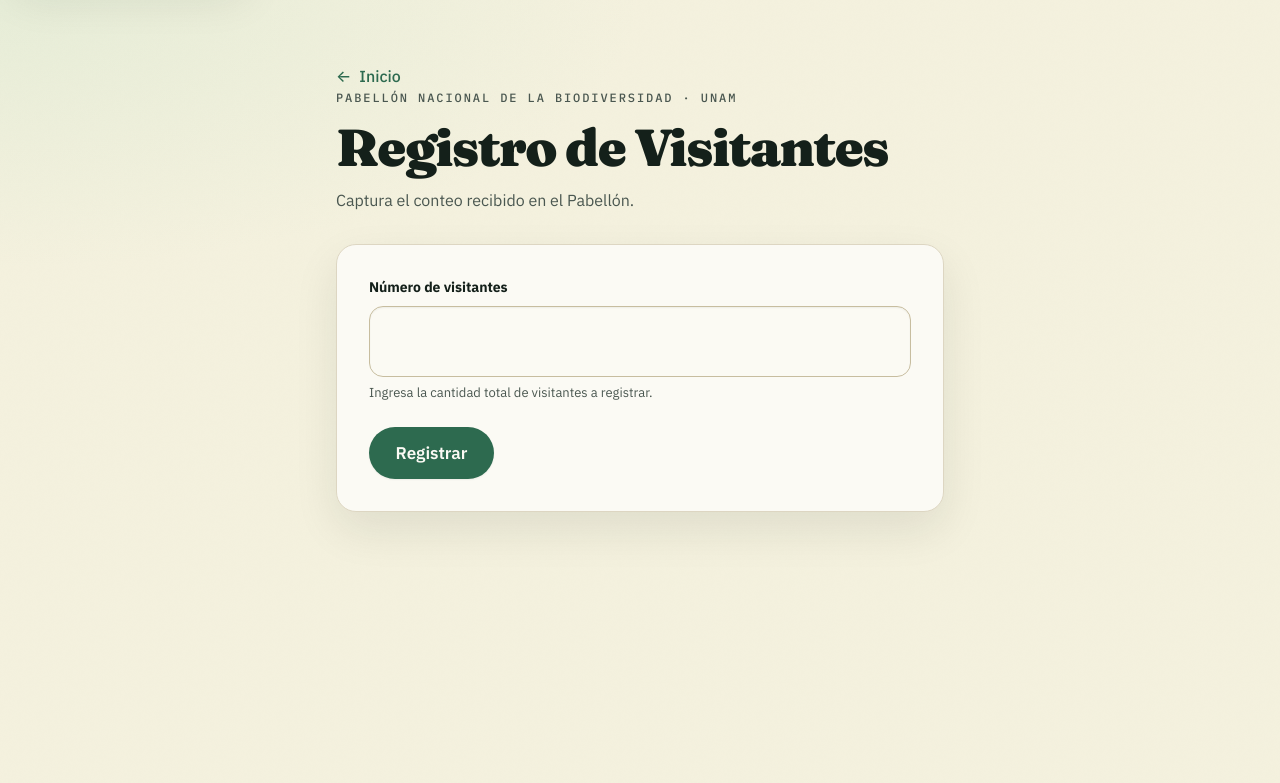
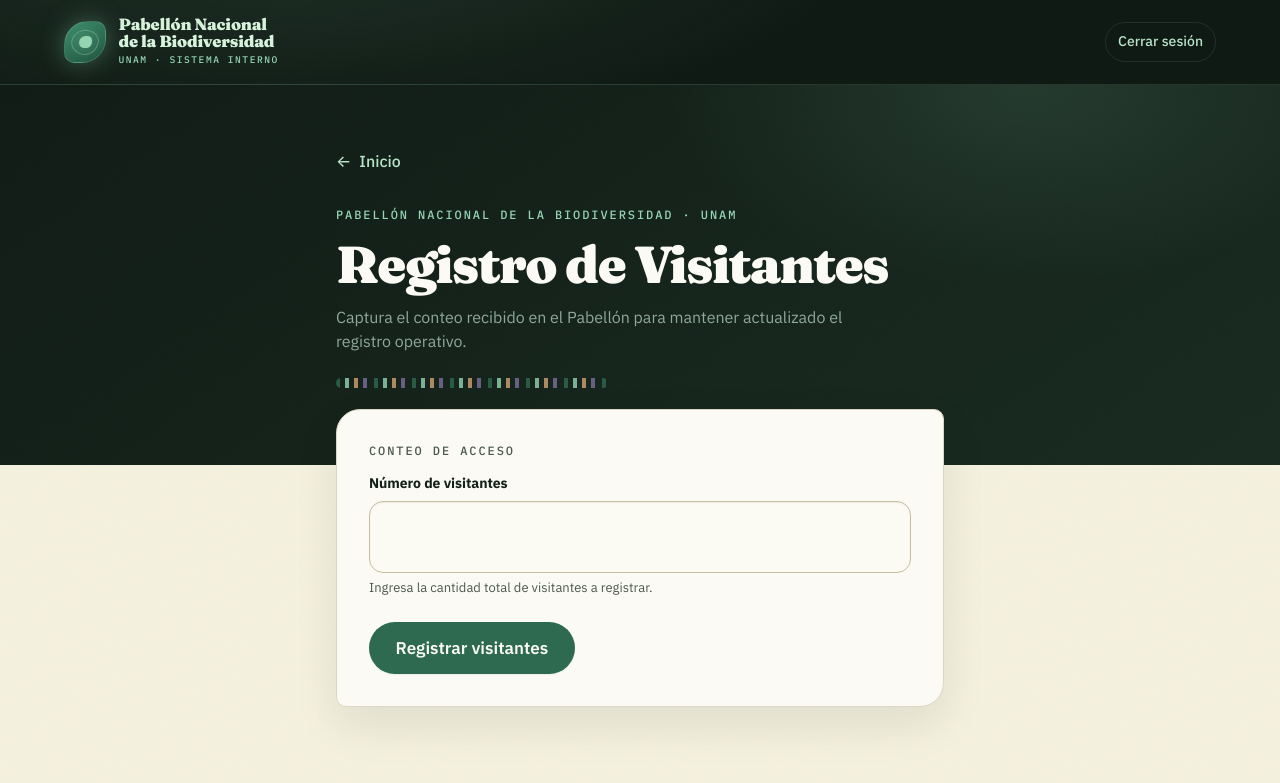
Before and after one commit to LuisMAC2022/Pablo, a Python web app: template app/templates/visitantes.html in a window 1280 px wide. Shown: the top 783 px of the page. Run offline with Jinja, Linux system fonts and the light colour scheme; the template is opened without the code that fills it, so the values that code supplies are empty.

Commit message:
redesign Mycelium visitors flow

```diff
--- a/app/templates/visitantes.html
+++ b/app/templates/visitantes.html
@@ -3,20 +3,39 @@
 {% block title %}Registro de Visitantes | Pabellón Nacional de la Biodiversidad{% endblock %}
 
 {% block body %}
-<main id="contenido-principal" class="visitors-panel page-main">
-  <a class="back-link" href="/inicio">Inicio</a>
-
-  <header class="page-header">
-    <p class="eyebrow">Pabellón Nacional de la Biodiversidad · UNAM</p>
-    <h1 class="page-header__title">Registro de Visitantes</h1>
-    <p class="page-header__lede">Captura el conteo recibido en el Pabellón.</p>
+<header class="topbar">
+  <div class="shell topbar__inner">
+    <a class="brand" href="/inicio" aria-label="Ir al inicio">
+      <span class="brand__mark" aria-hidden="true"></span>
+      <span>
+        <span class="brand__name">Pabellón Nacional<br>de la Biodiversidad</span>
+        <span class="brand__meta">UNAM · Sistema interno</span>
+      </span>
+    </a>
+    <div class="topbar__session">
+      <a class="topbar__logout" href="/logout">Cerrar sesión</a>
+    </div>
+  </div>
 </header>
 
+<main id="contenido-principal">
+  <header class="page-banner">
+    <div class="shell visitors-panel page-banner__inner">
+      <a class="back-link" href="/inicio">Inicio</a>
+      <p class="eyebrow">Pabellón Nacional de la Biodiversidad · UNAM</p>
+      <h1>Registro de Visitantes</h1>
+      <p>Captura el conteo recibido en el Pabellón para mantener actualizado el registro operativo.</p>
+      <hr class="sequence-rule" aria-hidden="true" style="width:min(17rem,100%);margin:1.5rem 0 0;">
+    </div>
+  </header>
+
+  <div class="visitors-panel task-surface">
     {% if error %}
     <p role="alert" class="alert alert--error">{{ error }}</p>
     {% endif %}
 
-  <div class="card">
+    <div class="card card--organic">
+      <p class="eyebrow">Conteo de acceso</p>
       <form class="visitors-form" method="post" action="/visitantes">
         <div class="field">
           <label for="cantidad">Número de visitantes</label>
@@ -24,8 +43,9 @@
           <small id="cantidad-ayuda" class="field-help">Ingresa la cantidad total de visitantes a registrar.</small>
         </div>
 
-      <button class="btn btn--lg" type="submit">Registrar</button>
+        <button class="btn btn--lg" type="submit">Registrar visitantes</button>
       </form>
+    </div>
   </div>
 </main>
 {% endblock %}
```
Lines whose indentation alone changed are shown as unchanged.
